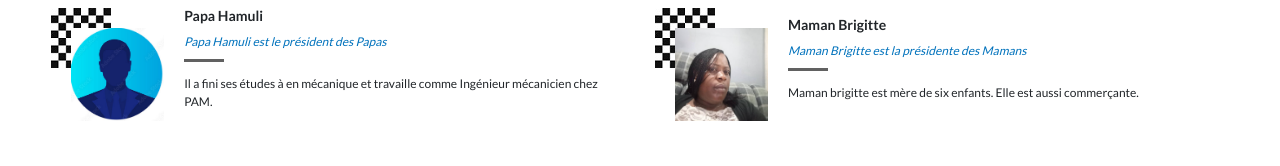
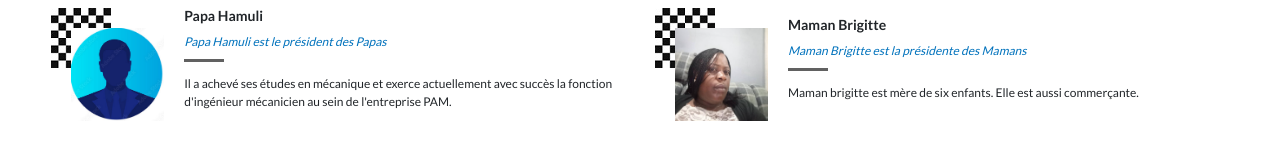
Before and after one commit to Olivier-Kango/cfcm, a React (Create React App) app: page / in a window 1280 px wide. Shown: the part 1943-2109 px from the top of the page. Built offline with nearby package versions, Linux system fonts and the light colour scheme; a web font is replaced by a local one.

Commit message:
Update about Papa Hamuli

```diff
--- a/src/components/Speakers.js
+++ b/src/components/Speakers.js
@@ -37,7 +37,7 @@ const speakerContent = [
     imageSpeaker: hamuliImage,
     fName: 'Papa Hamuli',
     profession: 'Papa Hamuli est le président des Papas',
-    about: 'Il a fini ses études à en mécanique et travaille comme Ingénieur mécanicien chez PAM.',
+    about: "Il a achevé ses études en mécanique et exerce actuellement avec succès la fonction d'ingénieur mécanicien au sein de l'entreprise PAM.",
   },
   {
     imageSpeaker: brigitteImage,
```
